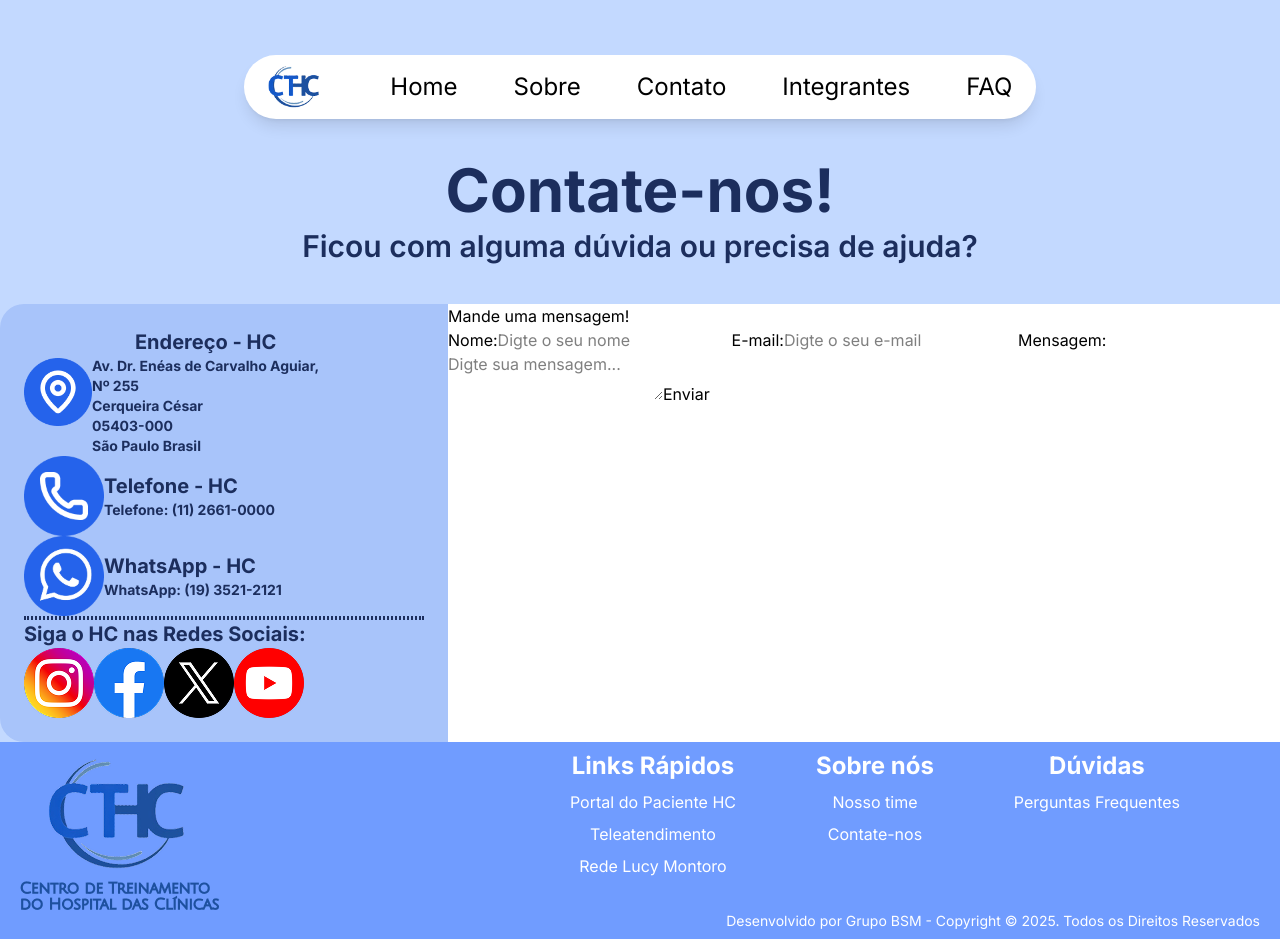
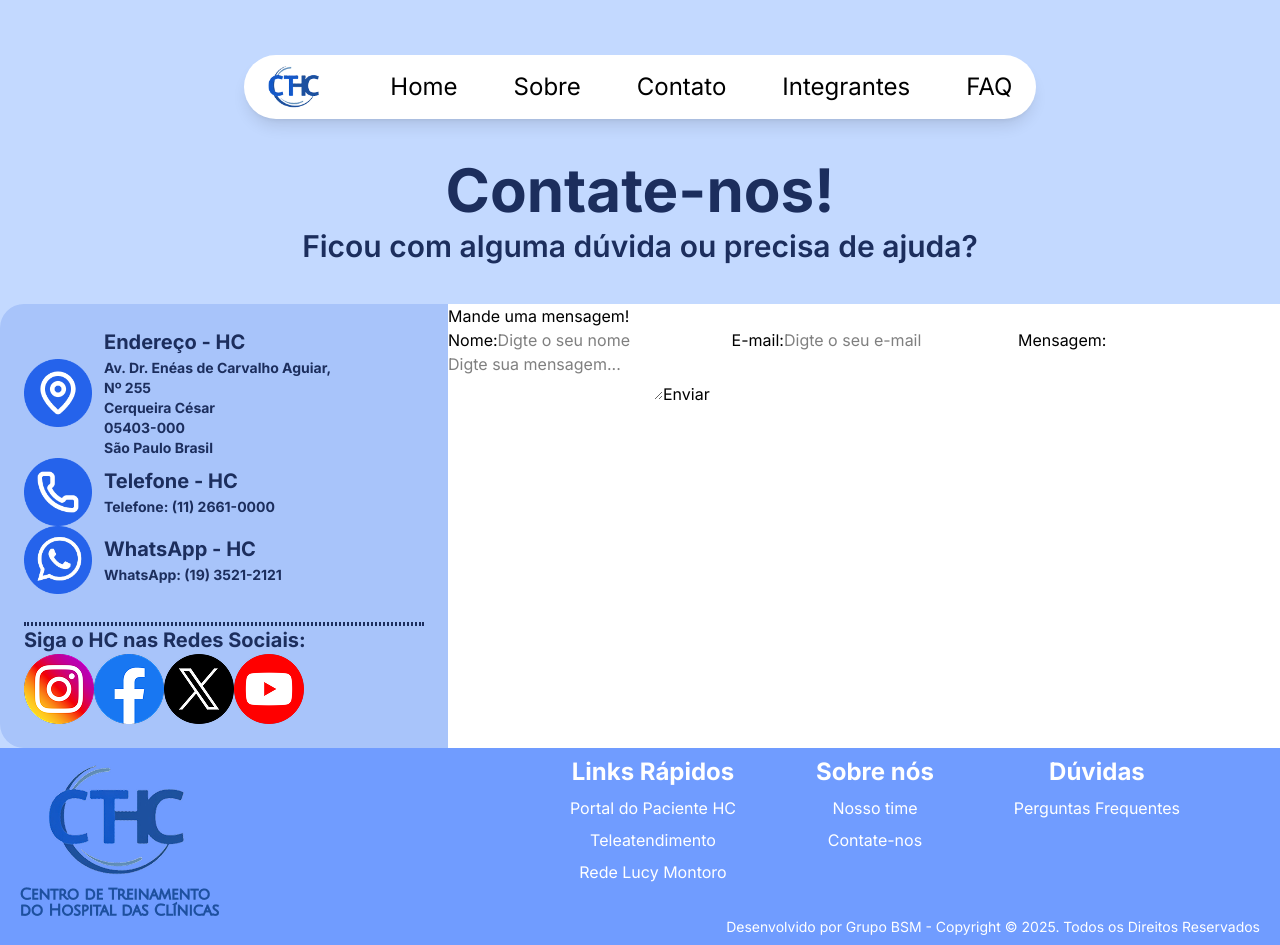
Before and after one commit to BSM-Challenge/ct-hc, a React (Vite) app: page /contato in a window 1280 px wide. Built offline with nearby package versions, Linux system fonts and the light colour scheme; a web font is replaced by a local one.

Commit message:
Realizando ajustes na reponsividade da página de Erro e retomando estilização da página de contato

```diff
--- a/src/routes/Contato/index.tsx
+++ b/src/routes/Contato/index.tsx
@@ -13,9 +13,9 @@ export default function Contato() {
           <div className="flex flex-col">
 
             {/* card endereço */}
-            <div className="flex flex-row items-center">
+            <div className="flex flex-row items-center gap-3">
               <img className="w-17" src="./icon-local.png" alt="Ícone de localização"/>
-            <div className="flex flex-col items-center">
+            <div className="flex flex-col items-start gap-0.5">
               <h2 className="font-bold text-xl text-[var(--dark-blue-title)]">
                 Endereço - HC
               </h2>
@@ -27,11 +27,11 @@ export default function Contato() {
             </div>
 
             {/* card telefone */}
-            <div className="flex flex-row items-center">
+            <div className="flex flex-row items-center gap-3">
               <div>
-                <img className="w-20" src="./icon-telefone.png" alt="Ícone de telefone"/>
+                <img className="w-17" src="./icon-telefone.png" alt="Ícone de telefone"/>
               </div>
-              <div>
+              <div className="flex flex-col items-start gap-0.5">
                 <h2 className="font-bold text-xl text-[var(--dark-blue-title)]">
                   Telefone - HC
                 </h2>
@@ -43,12 +43,12 @@ export default function Contato() {
 
 
             {/* card whatsapp */}
-            <div className="flex flex-row items-center">
+            <div className="flex flex-row items-center gap-3 mb-7">
               <div>
-                <img className="w-20" src="./icon-whatsapp.png" alt="Ícone de WhatsApp"/>
+                <img className="w-17" src="./icon-whatsapp.png" alt="Ícone de WhatsApp"/>
               </div>
 
-              <div>
+              <div className="flex flex-col items-start gap-0.5">
                 <h2 className="font-bold text-xl text-[var(--dark-blue-title)]">
                   WhatsApp - HC
                 </h2>
--- a/src/routes/Error/index.tsx
+++ b/src/routes/Error/index.tsx
@@ -12,10 +12,10 @@ export default function Error() {
 
         <img src="./error-icon.png"
         alt="Imagem representando que a página não encontrada."
-        className="ml-9 w-80 sm:w-xs md:w-95 2xl:w-120"/>
+        className="ml-9 w-80 sm:w-xs md:w-95 lg:w-100 2xl:w-120"/>
 
         <p className="text-[var(--dark-blue-title)] text-4xl text-center mb-23 w-80
-        sm:w-150 lg:w-230 xl:w-300 2xl:w-400 2xl:text-5xl 2xl:mt-">
+        sm:w-150 lg:w-250 lg:mb-15 xl:w-300 2xl:w-400 2xl:text-5xl 2xl:mt-">
           A página que você procurava não foi encontrada, ou não existe! <br />
           Tente novamente ou clique no botão abaixo para voltar para a página
           inicial.
@@ -25,9 +25,8 @@ export default function Error() {
       <div className="flex justify-end">
         <Link className="text-[var(--color-blue)] rounded-4xl px-10 py-2 font-semibold text-3xl
         mb-5 right-4 cursor-pointer mr-5 border-4 border-solid border-[var(--color-blue)]
-        hover:bg-[var(--light-blue-2)] hover:text-[var(--color-white)] hover:border-solid
-        hover:border-[var(--Color-blue-709CFF)] transition-colors duration-200
-        " to="/">
+        hover:bg-[var(--light-blue-2)] hover:text-[var(--color-white)]
+        hover:border-[var(--Color-blue-709CFF)] transition-colors duration-200 lg:mr-10" to="/">
           Voltar
         </Link>
       </div>
```
